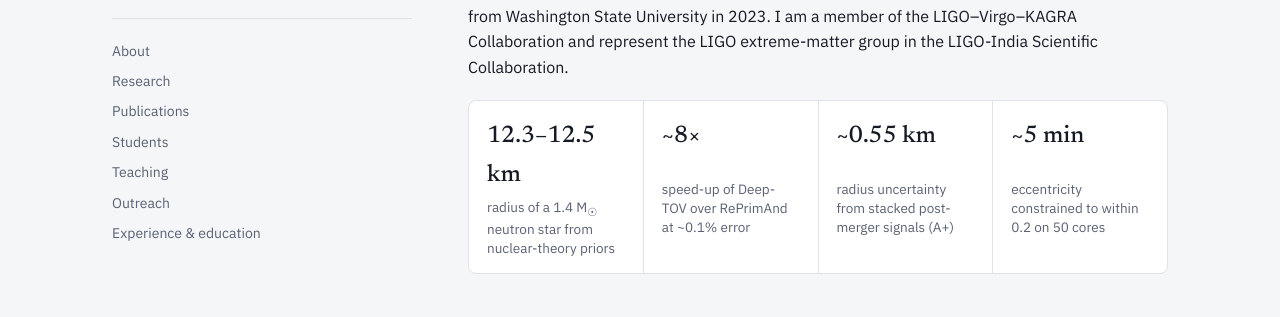
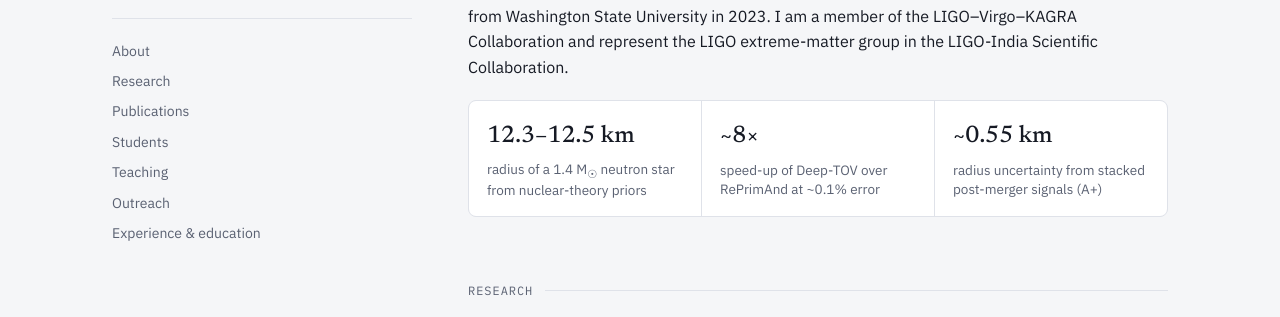
Before and after one commit to ptiwari3009/ptiwari3009.github.io, a plain HTML site: page index.html in a window 1280 px wide. Shown: the part 474-791 px from the top of the page. Drawn offline with Linux system fonts and the light colour scheme.

Commit message:
Update index.html

```diff
--- a/index.html
+++ b/index.html
@@ -227,7 +227,7 @@ footer { grid-column: 1 / -1; border-top: 1px solid var(--rule); padding-top: 20
         <div class="figure"><b>12.3–12.5 km</b><span>radius of a 1.4 M<sub>☉</sub> neutron star from nuclear-theory priors</span></div>
         <div class="figure"><b>~8×</b><span>speed-up of Deep-TOV over RePrimAnd at ~0.1% error</span></div>
         <div class="figure"><b>~0.55 km</b><span>radius uncertainty from stacked post-merger signals (A+)</span></div>
-        <div class="figure"><b>~5 min</b><span>eccentricity constrained to within 0.2 on 50 cores</span></div>
+        <!--<div class="figure"><b>~5 min</b><span>eccentricity constrained to within 0.2 on 50 cores</span></div>-->
       </div>
     </section>
 
```
